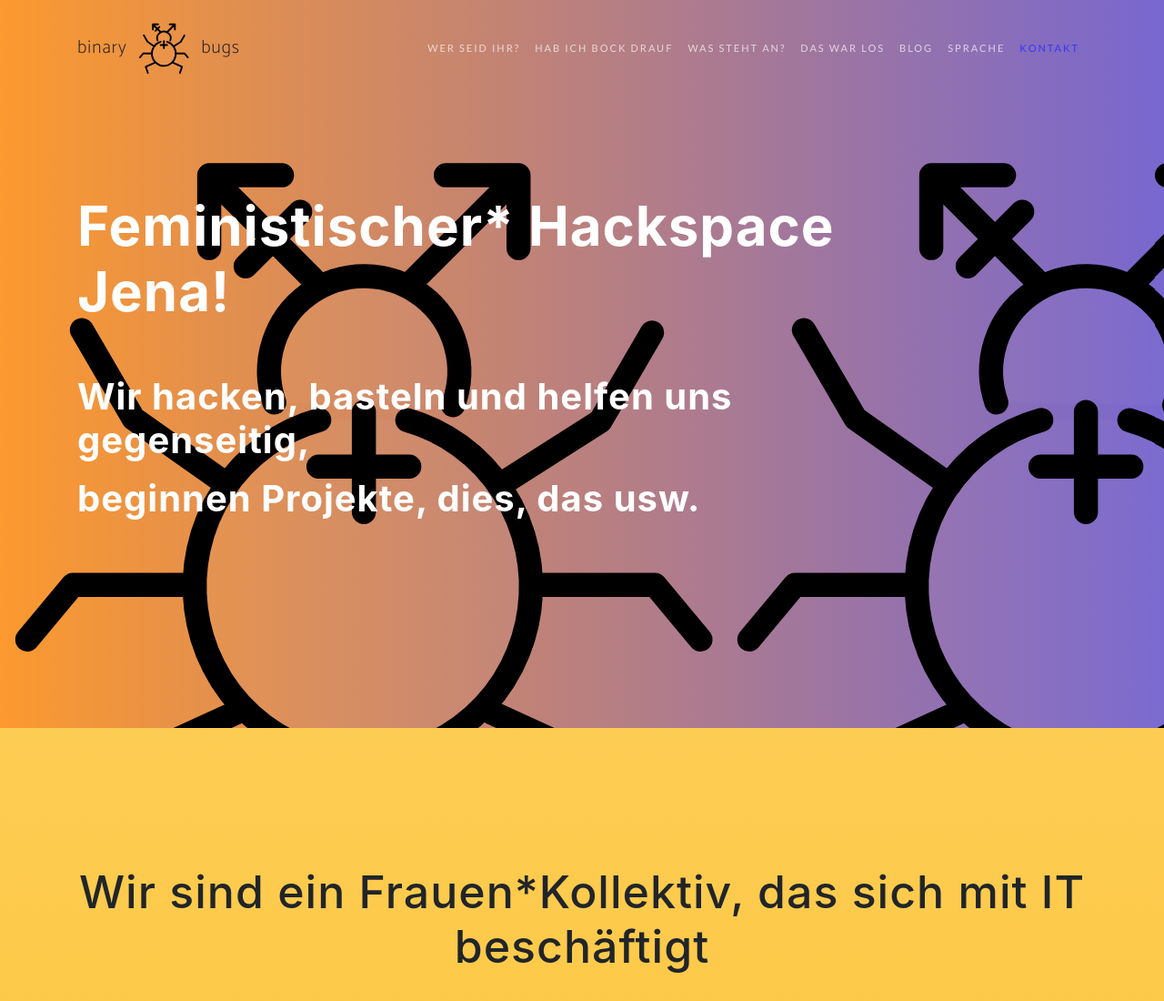
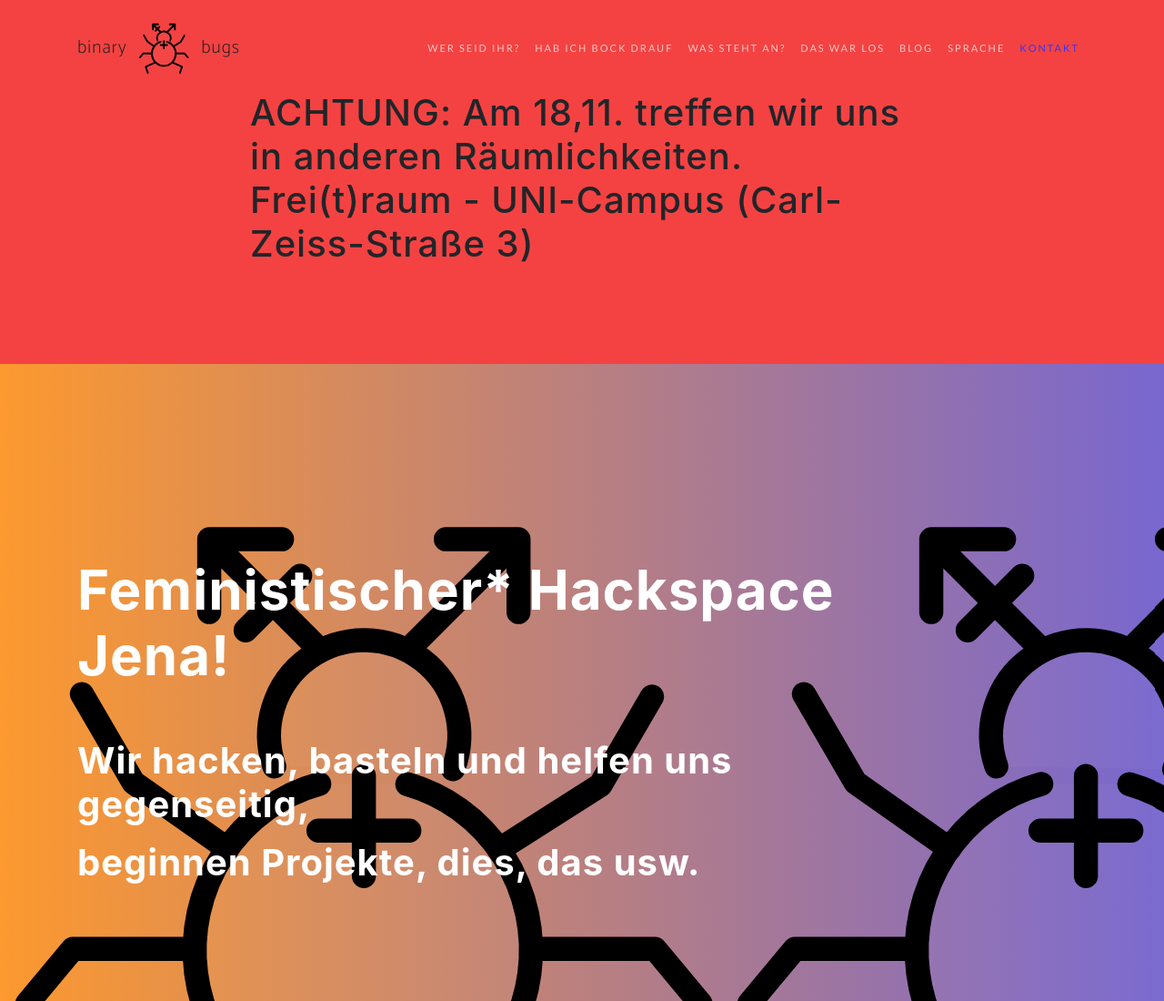
Before and after one commit to binary-bugs/binary-bugy.github.io, a website with bundled scripts: page index.html in a window 1280 px wide. Shown: the top 1100 px of the page at 91% size. Built offline with nearby package versions, Linux system fonts and the light colour scheme; a web font is replaced by a local one.

Commit message:
raum sonntag

```diff
--- a/index.html
+++ b/index.html
@@ -83,19 +83,18 @@
       </div>
     </nav>
 
-    <!--
+
     <section class="red-background">
       <div class="container">
         <div class="row">
           <div class="col-md-8 mx-auto">
 
-            <h1>ACHTUNG: Am 28.10.  gibt es kein Treffen. Dafür fahren
-            wir am 26.10. zu einem Cryptoabend nach Erfurt. Wenn du Lust hast mitzukommen, schreib uns eine Mail.
-            </h1>
+            <h1>ACHTUNG: Am 18,11. treffen wir uns in anderen Räumlichkeiten.
+            Frei(t)raum - UNI-Campus (Carl-Zeiss-Straße 3)    </h1>
           </div>
         </div>
       </div>
-    </section> -->
+    </section>
 
     <header class="masthead">
 
```
